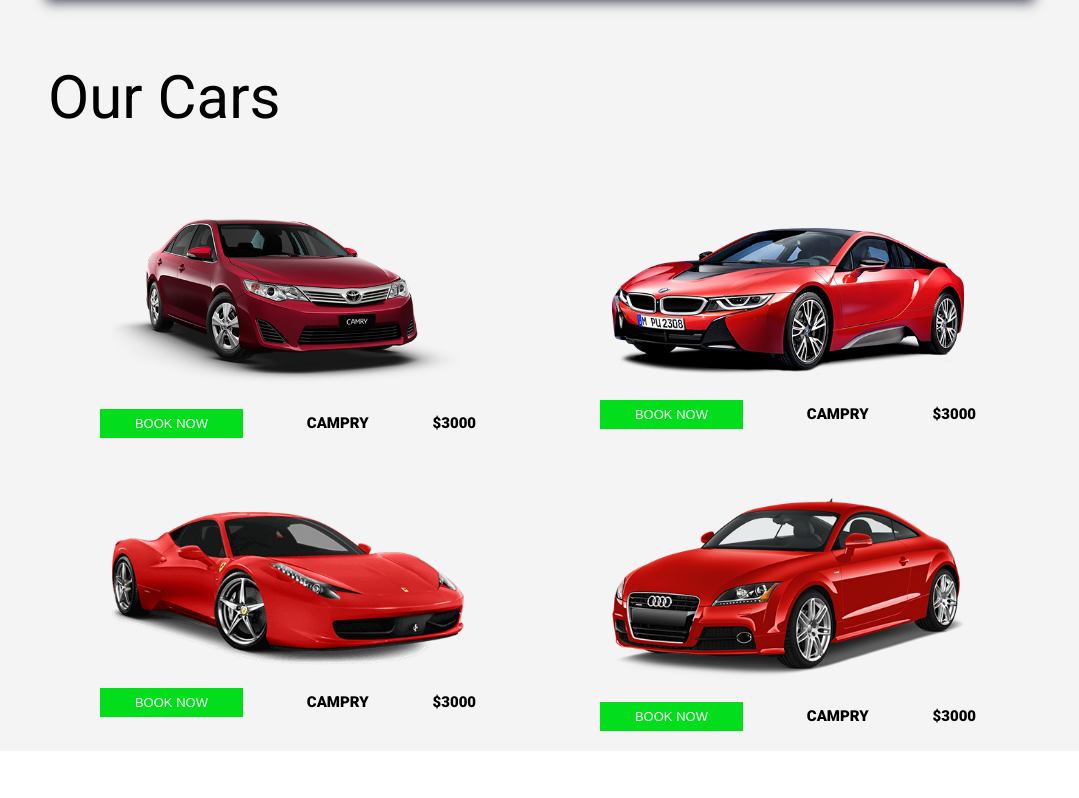
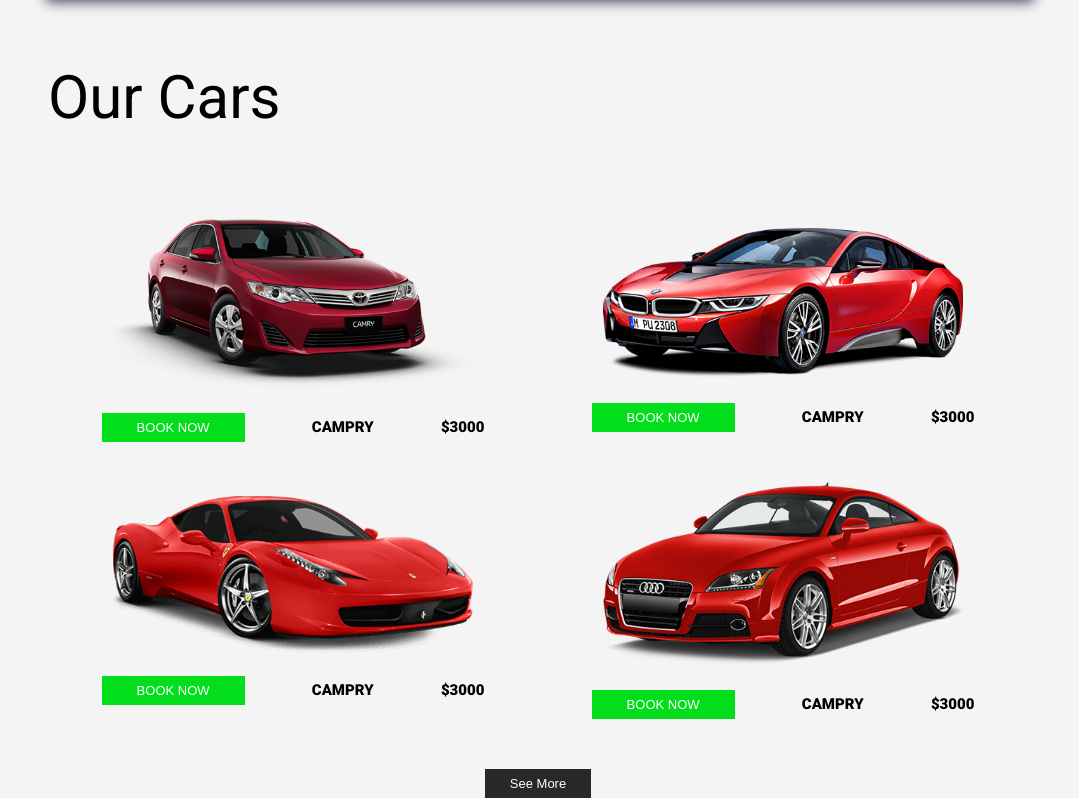
Before and after one commit to yevgeniywyszynski/rentcar, a React (Create React App) app: page /cars in a window 1280 px wide. Shown: the part 271-1069 px from the top of the page, without its empty margins (102-1181 px from the left). Before the commit the page ends 1022 px from the top, so only its background shows below. Built offline with nearby package versions, Linux system fonts and the light colour scheme.

Commit message:
Added about comp

```diff
--- a/src/components/About/About.js
+++ b/src/components/About/About.js
@@ -4,7 +4,23 @@
 const About = () => {
     return(
         <div className={styles.aboutWrapper}>
-            About
+            <p className={styles.title}>About Showroom</p>
+            <div className={styles.descriptionWrapper}>
+                <p className={styles.description}>
+                It is a long established fact that a
+                reader will be distracted by the readable
+                content of a page when looking at its layout.
+                The point of using Lorem Ipsum is that it has a more-or-less
+                normal distribution of letters, It is a long established fact
+                that a reader will be distracted by the readable content of
+                a page when looking at its layout. The point of using
+                Lorem Ipsum is that it has a more-or-less normal distribution
+                of letters, It is a long established fact that a reader will be
+                distracted by the readable content of a page when looking at its layout.
+                The point of using Lorem Ipsum is that it has a more-or-less normal distribution of letters
+                </p>
+            </div>
+            <button className={styles.readMore}>Read More</button>
         </div>
     )
 }
--- a/src/components/Cars/Cars.js
+++ b/src/components/Cars/Cars.js
@@ -49,6 +49,9 @@
                     </div>
                 </div>
             </div>
+            <div className={styles.btnWrapper}>
+                <button type="button" className={styles.btnMore}>See More</button>
+            </div>
         </div>
     )
 }
--- a/src/components/Cars/Cars.module.scss
+++ b/src/components/Cars/Cars.module.scss
@@ -12,7 +12,6 @@
         grid-template-columns: 1fr 1fr;
         padding-left: 150px;
         padding-right: 150px;
-        gap: 20px;
         align-items: center;
         .cars{
             text-align: center;
@@ -47,4 +46,16 @@
             box-shadow: 2px 5px 12px -1px rgba(66, 68, 90, 1);
         }
     }
+    .btnWrapper{
+        margin-top: 30px;
+        text-align: center;
+        .btnMore{
+            padding: 7px 25px;
+            border: none;
+            background-color: #282828;
+            font-size: 13px;
+            color: #fff;
+            cursor: pointer;
+        }
+    }
 }
--- a/src/components/Home/Home.js
+++ b/src/components/Home/Home.js
@@ -8,6 +8,7 @@
         <div className={styles.homeWrapper}>
             <Welcome />
             <Cars />
+            <Home />
         </div>
     )
 }
```
